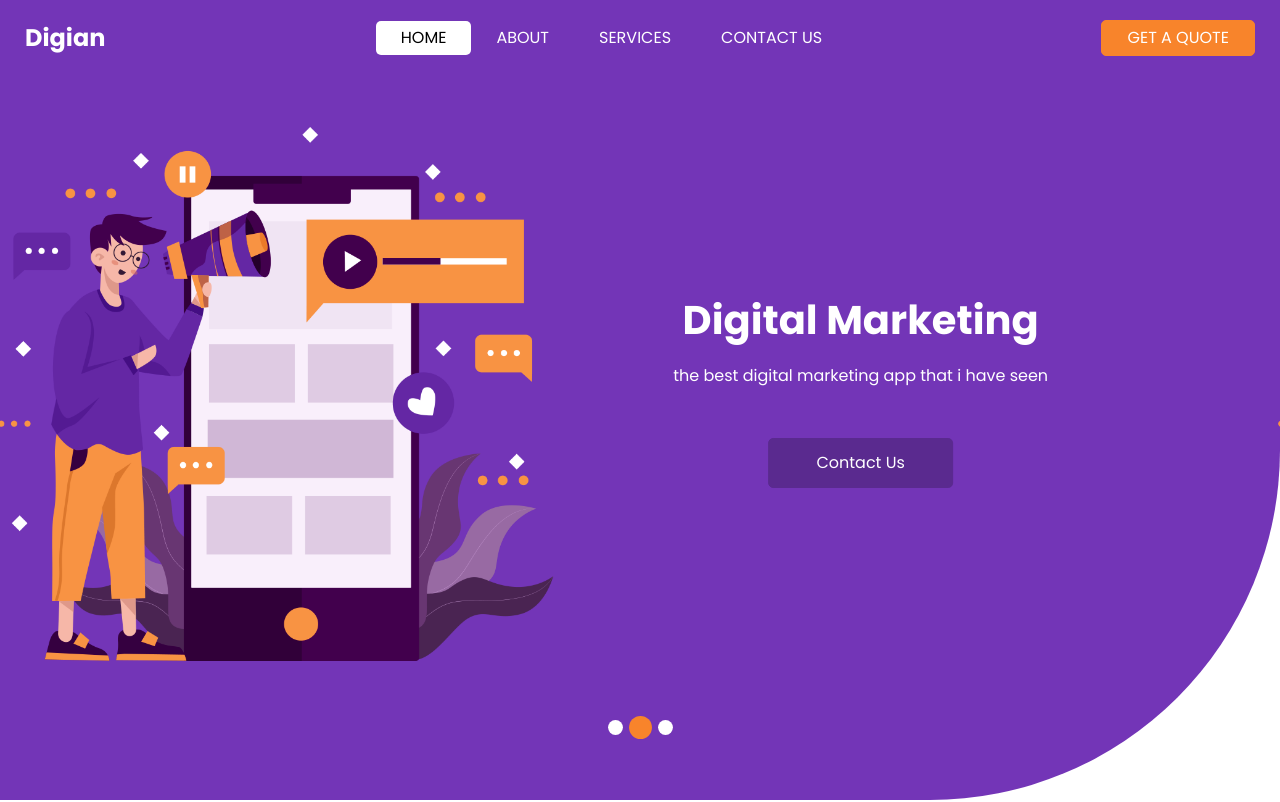
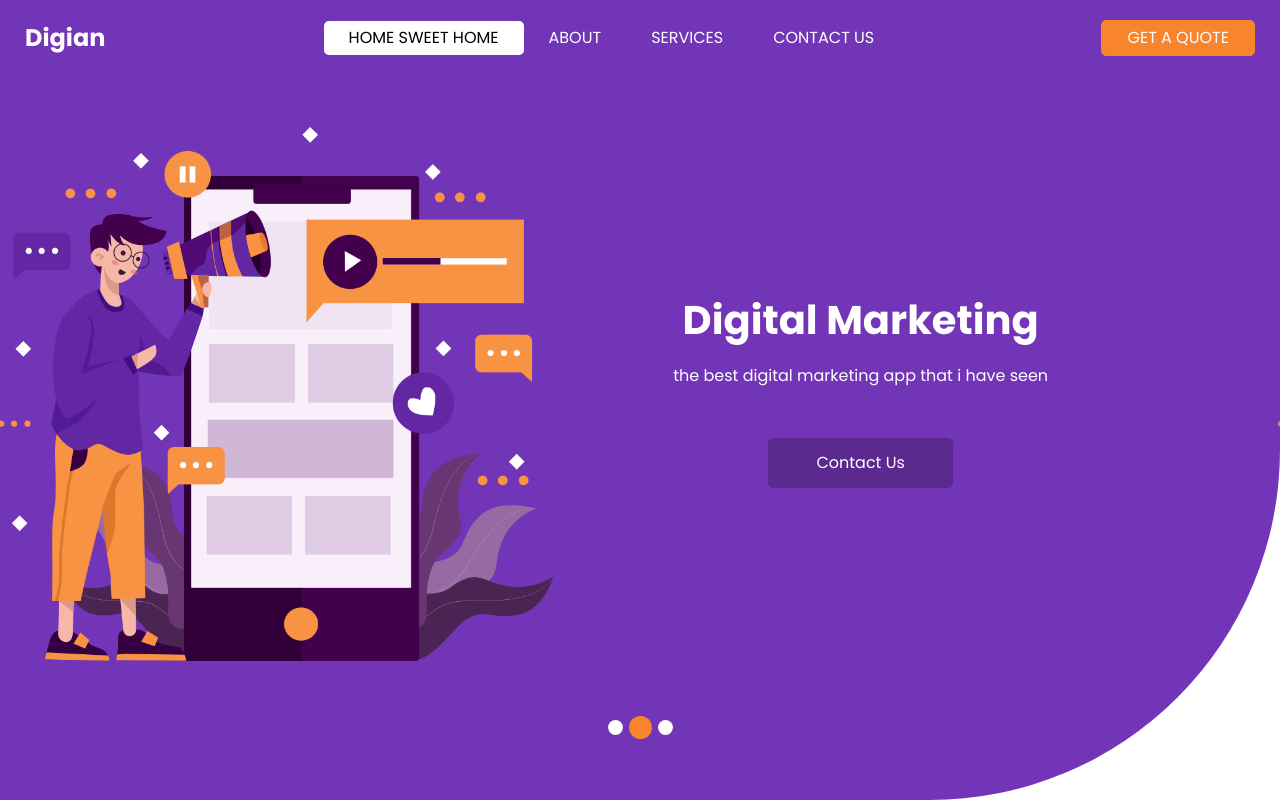
Before and after one commit to siva-077/Myproject1, a plain HTML site: page index.html in a window 1280 px wide. Shown: the top 802 px of the page. Drawn offline with nearby package versions, Linux system fonts and the light colour scheme; some packages are replaced by stand-ins of ours.

Commit message:
Update index.html

```diff
--- a/index.html
+++ b/index.html
@@ -48,7 +48,7 @@
           <div class="collapse navbar-collapse" id="navbarSupportedContent">
             <ul class="navbar-nav  ">
               <li class="nav-item active">
-                <a class="nav-link" href="index.html">Home <span class="sr-only">(current)</span></a>
+                <a class="nav-link" href="index.html">Home  sweet home<span class="sr-only">(current)</span></a>
               </li>
               <li class="nav-item">
                 <a class="nav-link" href="about.html"> About</a>
```
